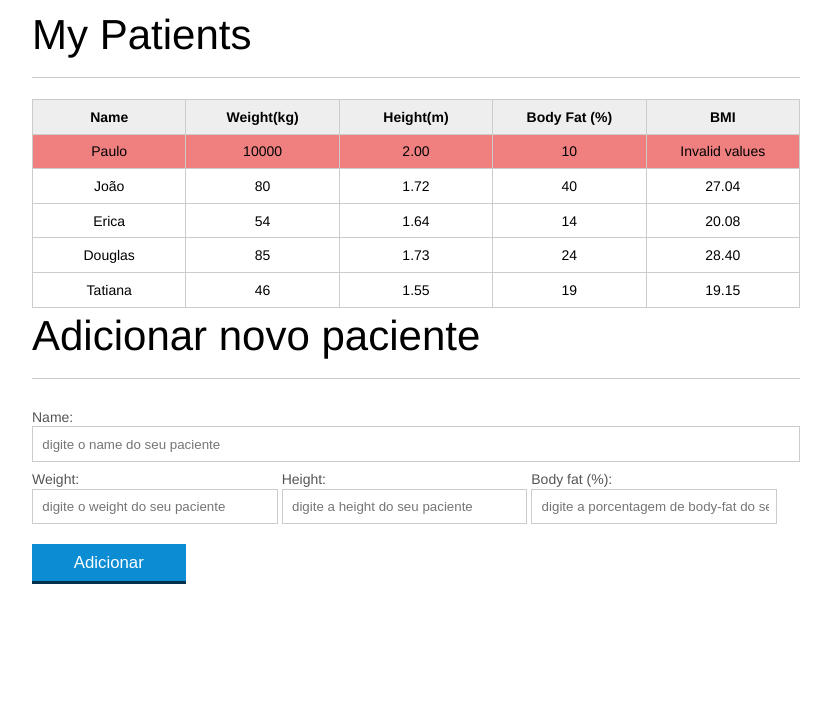
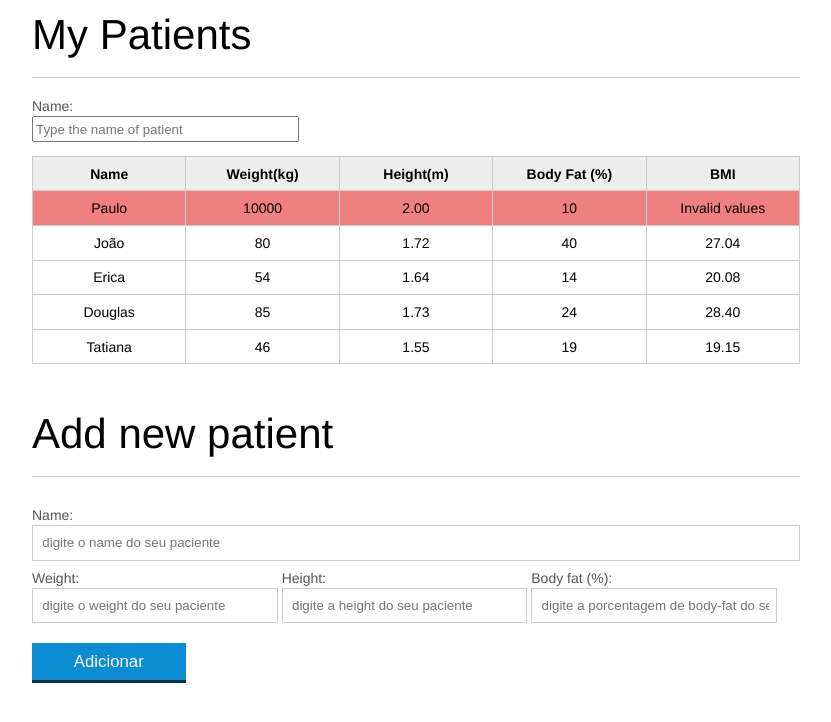
Before and after one commit to geovanecomp/Studying, a web app: file javascript/smallProjects/BMICalculator/index.html in a window 1280 px wide. Shown: the part 42-764 px from the top of the page, without its empty margins (224-1055 px from the left). Run offline with its HTML, style and script files only (its server is not run), Linux system fonts and the light colour scheme.

Commit message:
Searching patients by name using regex

```diff
--- a/javascript/smallProjects/BMICalculator/css/index.css
+++ b/javascript/smallProjects/BMICalculator/css/index.css
@@ -141,3 +141,23 @@ button[disabled=disabled], button:disabled {
 	color: red;
 	padding: 0 0 10px 0;
 }
+
+.fadeOut{
+	opacity: 0;
+	transition: 0.5s;
+}
+
+#table-filter{
+	width: 20em;
+	height: 2em;
+	margin-bottom: 1em;
+
+}
+
+.hide{
+	display: none;
+}
+
+#title-form{
+	margin-top: 1em;
+}
--- a/javascript/smallProjects/BMICalculator/index.html
+++ b/javascript/smallProjects/BMICalculator/index.html
@@ -9,7 +9,6 @@
 
 	</head>
 	<body>
-
 		<header>
 			<div class="container">
 				<h1 class="title">BMI Calculator</h1>
@@ -18,7 +17,8 @@
 		<main>
 			<section class="container">
 				<h2>My Patients</h2>
-
+				<label for="table-filter">Name: </label>
+				<input type="text" name="filter" id="table-filter" placeholder="Type the name of patient">
 				<table>
 					<thead>
 						<tr>
@@ -72,7 +72,7 @@
 				</table>
 			</section>
 			<section class="container">
-				<h2 id="title-form">Adicionar novo paciente</h2>
+				<h2 id="title-form">Add new patient</h2>
 				<ul id="errors-messages"></ul>
 				<form id="form-add-patient">
 					<div class="">
@@ -101,6 +101,7 @@
 	<script src="js/bmiCalculator.js"></script>
 	<script src="js/form.js"></script>
 	<script src="js/removePatient.js"></script>
+	<script src="js/filterPatient.js"></script>
 
 	</body>
 </html>
--- /dev/null
+++ b/javascript/smallProjects/BMICalculator/js/filterPatient.js
@@ -0,0 +1,24 @@
+let filterName = document.querySelector('#table-filter')
+filterName.addEventListener('input', function() {
+    let patients = document.querySelectorAll('.patient')
+
+    if (this.value.length > 0) {
+        patients.forEach(function(patient){
+            let name = patient.querySelector('.info-name')
+            let regularExpression = new RegExp(this.value, 'i')
+            if (regularExpression.test(name.textContent)) {
+                patient.classList.remove('hide')
+            } else{
+                patient.classList.add('hide')
+            }
+        }, this)
+    } else {
+        patients.forEach(function(patient){
+            patient.classList.remove('hide')
+        })
+    }
+
+
+
+
+})
--- a/javascript/smallProjects/BMICalculator/js/form.js
+++ b/javascript/smallProjects/BMICalculator/js/form.js
@@ -39,6 +39,7 @@ function createPatient(form) {
 
 function createTrPatient(patient) {
     let patientTr   = document.createElement('tr')
+    patientTr.classList.add('patient')
 
     patientTr.appendChild(createTd(patient.name.value, 'info-name' ))
     patientTr.appendChild(createTd(patient.weight.value, 'info-weight'))
--- a/javascript/smallProjects/BMICalculator/js/removePatient.js
+++ b/javascript/smallProjects/BMICalculator/js/removePatient.js
@@ -1,5 +1,9 @@
 let table = document.querySelector('table')
 
 table.addEventListener('dblclick', function(event){
-    event.target.parentNode.remove()
+    event.target.parentNode.classList.add('fadeOut')
+    setTimeout(function() {
+        event.target.parentNode.remove()
+    }, 500)
+
 })
```
